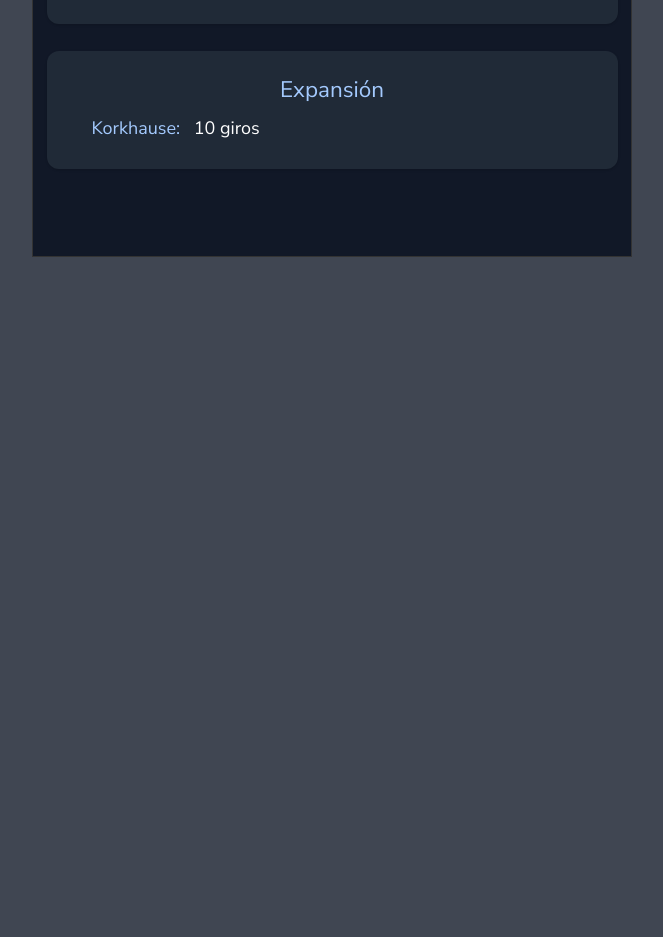
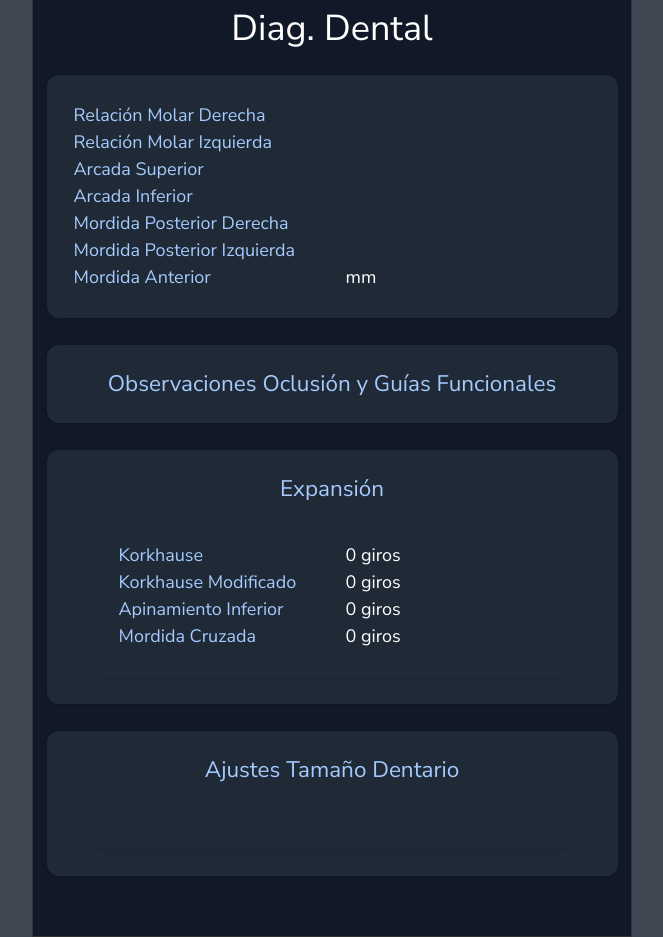
Before and after one commit to den-velez/orthodx, a Next.js app: page /patients/1/diagnostic in a window 1280 px wide. Shown: the part 840-1777 px from the top of the page, without its empty margins (308-971 px from the left). Before the commit the page ends 1097 px from the top, so only its background shows below. Built offline with nearby package versions, Linux system fonts and the light colour scheme; no server answers; the database is empty.

Commit message:
OD-27 feat dx result is done

```diff
--- a/src/app/patients/[id]/cephalometry/page.tsx
+++ b/src/app/patients/[id]/cephalometry/page.tsx
@@ -1,4 +1,4 @@
-import { IPatient, ICephalometry } from "@/interfaces";
+import { IPatient, ICephalometry, ICephalometryResult } from "@/interfaces";
 import { db } from "@/lib/firebase/firebase";
 import { doc, getDoc } from "firebase/firestore";
 import { FormCephalometryComponent } from "@/components";
@@ -23,6 +23,31 @@ export default async function Cephalometry({
 }) {
   const { id } = params;
   const patient = (await patientData(id)) as IPatient;
+  const cephalometry: ICephalometryResult = patient.cephalometry ?? {
+    createdAt: "",
+    updatedAt: "",
+    alturaFacialInfR1: "",
+    alturaFacialInfR2: "",
+    alturaFacialInfR3: "",
+    alturaFacialInfR4: "",
+    alturaFacialInfR5: "",
+    alturaInferior: "",
+    alturaInferiorMm: "",
+    biotipo: "",
+    cajaDental: "",
+    dxIIoIII: "",
+    ejeIncisivoInferior: "",
+    ejeIncisivoSuperior: "",
+    longMandR1: "",
+    longMandR2: "",
+    longMandR3: "",
+    longMandR4: "",
+    planoDeOclusion: "",
+    relacionEsqueletica: "",
+    relacionEsqueleticaMm: "",
+    segundoMolarInferior: "",
+    tendenciaVertical: "",
+  };
   const valorationCephalometry: ICephalometry =
     patient.valorationCephalometry ?? {
       createdAt: "",
@@ -54,6 +79,7 @@ export default async function Cephalometry({
         <FormCephalometryComponent
           patientId={id}
           currentValoration={valorationCephalometry}
+          cephalometry={cephalometry}
         />
       </div>
     </>
--- a/src/app/patients/[id]/diagnostic/DxSection.tsx
+++ b/src/app/patients/[id]/diagnostic/DxSection.tsx
@@ -19,7 +19,7 @@ export default function DxSection({
   iconShowen = true,
 }: {
   title?: string;
-  items: string[];
+  items: string | string[];
   iconShowen?: boolean;
 }) {
   return (
@@ -27,10 +27,13 @@ export default function DxSection({
       {title && (
         <h5 className='text-h5 text-txtBrand-secondary text-center'>{title}</h5>
       )}
-
-      {items.map((item, index) => (
-        <DxItem key={index} label={item} iconShowen={iconShowen} />
-      ))}
+      {items === typeof "string" && (
+        <DxItem label={items} iconShowen={iconShowen} />
+      )}
+      {Array.isArray(items) &&
+        items.map((item: string, index: number) => (
+          <DxItem key={index} label={item} iconShowen={iconShowen} />
+        ))}
     </section>
   );
 }
--- /dev/null
+++ b/src/app/patients/[id]/diagnostic/DxSectionDental.tsx
@@ -0,0 +1,16 @@
+export default function DxSectionDental({
+  label,
+  value = [],
+}: {
+  label: string;
+  value: string | string[];
+}) {
+  return (
+    <div className='grid grid-cols-[50%_50%] items-center gap-3'>
+      <span className='text-txtBrand-secondary justify-end'>{label}</span>
+      <span className=' text-txtLight-100 justify-start'>
+        {Array.isArray(value) ? value.join(" ") : value}
+      </span>
+    </div>
+  );
+}
--- a/src/app/patients/[id]/diagnostic/page.tsx
+++ b/src/app/patients/[id]/diagnostic/page.tsx
@@ -3,10 +3,13 @@ import {
   IArches,
   IToothSize,
   IDiscrepancyDiagnostic,
+  ICephalometryResult,
+  IPatientRequired,
 } from "@/interfaces";
 import { db } from "@/lib/firebase/firebase";
 import { doc, getDoc } from "firebase/firestore";
 import DxSection from "./DxSection";
+import DxSectionDental from "./DxSectionDental";
 
 const patientData = async (id: string) => {
   const docRef = doc(db, "patients", id);
@@ -27,40 +30,29 @@ const dxLabels = {
     relEsqueletica: "Relación Esquelética",
     bioTipo: "Biotipo",
     planoOclusal: "Plano de Oclusión",
+    comments: "Observacion De Radiografia Panoramica",
   },
   dental: {
     title: "Diag. Dental",
-    obsPanoramica: "Observacion De Radiografia Panoramica",
-    expansion: "Expansión",
+    relMolarRight: "Relación Molar Derecha",
+    relMolarLeft: "Relación Molar Izquierda",
+    archeUpper: "Arcada Superior",
+    archeLower: "Arcada Inferior",
+    posteriorBitRight: "Mordida Posterior Derecha",
+    posteriorBitLeft: "Mordida Posterior Izquierda",
+    anteriorBit: "Mordida Anterior",
+    comments: "Observaciones Oclusión y Guías Funcionales",
   },
-};
-
-const dxResults = {
-  relEsqueletica: [
-    "Clase III Esquelética Real 4 mm",
-    "Altura facial interior aumentado 5 Mm",
-  ],
-  biotipo: ["Mesofacial", "Crecimiento braquifacial"],
-  planoOclusion: [
-    "Plano de oclusión en clase III",
-    "Caja dental normal en 28 grados",
-    "2 ° molar inferior sobre el plano de oclusión 2 Mm",
-  ],
-  dental: [
-    "Relacion Esqueletica",
-    "Biotipo",
-    "Plano de Oclusion",
-    "Inclinacion Anterior",
-  ],
-  observationRx: [
-    "This is an observacion This is an observacion This is an observacion",
-  ],
-  giros: [
-    {
-      label: "Korkhause",
-      turns: "10 giros",
+  expansion: {
+    title: "Expansión",
+    korkhause: "Korkhause",
+    korkhauseFixed: "Korkhause Modificado",
+    apinamiento: "Apinamiento Inferior",
+    mordidaCruzada: "Mordida Cruzada",
   },
-  ],
+  dentalSize: {
+    title: "Ajustes Tamaño Dentario",
+  },
 };
 
 export default async function Diagnostic({
@@ -69,10 +61,167 @@ export default async function Diagnostic({
   params: { id: string };
 }) {
   const { id } = params;
-  const patient = (await patientData(id)) as IPatient;
+
+  const patient = (await patientData(id)) ?? {
+    valorationArches: {
+      d11: "",
+      d12: "",
+      d13: "",
+      d21: "",
+      d22: "",
+      d23: "",
+      d31: "",
+      d32: "",
+      d33: "",
+      d41: "",
+      d42: "",
+      d43: "",
+      aboveSum: 0,
+      belowSum: 0,
+      discrepancy: false,
+    },
+    valorationDental: {
+      relacionMolarDer: "",
+      relacionMolarIzq: "",
+      tamanoArcadaSup: "",
+      formaArcadaSup: "",
+      tamanoArcadaInf: "",
+      formaArcadaInf: "",
+      apinamientoSup: "",
+      apinamientoInf: "",
+      mordidaPosteriorDer: "",
+      mordidaPosteriorIzq: "",
+      mordidaAnterior: "",
+      mordidaAnteriorMM: "",
+    },
+    toothSizeModifed: {
+      d11: "",
+      d12: "",
+      d13: "",
+      d21: "",
+      d22: "",
+      d23: "",
+      d31: "",
+      d32: "",
+      d33: "",
+      d41: "",
+      d42: "",
+      d43: "",
+      aboveSum: 0,
+      belowSum: 0,
+      discrepancy: false,
+    },
+    expansionDiagnostic: {
+      apinamientoTurns: 0,
+      korkhauseTurns: 0,
+      korkhauseTurnsMod: 0,
+      mordidaCruzadaTurns: 0,
+    },
+    cephalometry: {
+      relacionEsqueletica: "",
+      dxIIoIII: "",
+      relacionEsqueleticaMm: "",
+      alturaInferior: "",
+      alturaInferiorMm: "",
+      biotipo: "",
+      tendenciaVertical: "",
+      planoDeOclusion: "",
+      cajaDental: "",
+      segundoMolarInferior: "",
+      ejeIncisivoSuperior: "",
+      ejeIncisivoInferior: "",
+    },
+    valorationCephalometry: {
+      mm: "",
+      molarInferior: "",
+      comments: "",
+    },
+  };
+
+  const {
+    valorationArches,
+    valorationDental,
+    toothSizeModifed,
+    expansionDiagnostic,
+    cephalometry,
+    valorationCephalometry,
+  } = patient as IPatientRequired;
+
+  const dxResults = {
+    relEsqueletica: [
+      `${cephalometry.relacionEsqueletica} ${cephalometry.dxIIoIII} ${cephalometry.relacionEsqueleticaMm} mm`,
+      `${cephalometry.alturaInferior} ${cephalometry.alturaInferiorMm} "mm"`,
+    ],
+    biotipo: [`${cephalometry.biotipo}`, `${cephalometry.tendenciaVertical}`],
+    planoOclusion: [
+      `${cephalometry.planoDeOclusion}`,
+      `${(cephalometry.cajaDental, valorationCephalometry.mm, "mm")}`,
+      `${
+        (cephalometry.segundoMolarInferior,
+        valorationCephalometry.molarInferior,
+        "mm")
+      }`,
+    ],
+    inclinacionAnterior: [
+      `${cephalometry.ejeIncisivoSuperior}`,
+      `${cephalometry.ejeIncisivoInferior}`,
+    ],
+    comments: valorationCephalometry.comments,
+    archeUpper: `${valorationDental.tamanoArcadaSup} ${valorationDental.formaArcadaSup}`,
+    archeLower: `${valorationDental.tamanoArcadaInf} ${valorationDental.formaArcadaInf}`,
+    apinamientoSup: valorationDental.apinamientoSup,
+    apinamientoInf: valorationDental.apinamientoInf,
+    posteriorBitRight: valorationDental.mordidaPosteriorDer,
+    posteriorBitLeft: valorationDental.mordidaPosteriorIzq,
+    anteriorBit: `${valorationDental.mordidaAnterior} ${valorationDental.mordidaAnteriorMM} mm`,
+    observationRx: valorationDental.comments,
+    korkhause: `${expansionDiagnostic.korkhauseTurns} giros`,
+    korkhauseFixed: `${expansionDiagnostic.korkhauseTurnsMod} giros`,
+    apinamiento: `${expansionDiagnostic.apinamientoTurns} giros`,
+    mordidaCruzada: `${expansionDiagnostic.mordidaCruzadaTurns} giros`,
+  };
+
+  const toothSizeDentalKeys = [
+    "d11",
+    "d12",
+    "d13",
+    "d21",
+    "d22",
+    "d23",
+    "d31",
+    "d32",
+    "d33",
+    "d41",
+    "d42",
+    "d43",
+  ];
+  const tamañoDental = toothSizeDentalKeys.map((key) => {
+    // this need to be enhanced
+    if (!valorationArches || !toothSizeModifed) return;
+
+    const keyArches = key as keyof IArches;
+    const keyToothSize = key as keyof IToothSize;
+
+    const patient = valorationArches[keyArches] ?? 0;
+    const modifided = toothSizeModifed[keyToothSize] ?? 0;
+
+    const diff = Number(patient) - Number(modifided);
+    const keyName = key.slice(1, 3);
+    const [quadrant, piece] = keyName.split("");
+    const keyFinal = `${quadrant}.${piece}`;
+
+    if (diff === 0) return;
+
+    if (diff > 0) {
+      return ["Aumentar", diff, "mm", "en", keyFinal];
+    } else {
+      return ["Striping", diff, "mm", "en", keyFinal];
+    }
+  });
+
   return (
-    <>
-      <div className='py-6 grid gap-6 '>
+    <div>
+      <section className='py-6 grid gap-6'>
         <h3 className='text-h3 text-txtLight-100 text-center'>
           {dxLabels.cephalometry.title}
         </h3>
@@ -89,25 +238,84 @@ export default async function Diagnostic({
           items={dxResults.planoOclusion}
         />
         <DxSection
-          title={dxLabels.dental.obsPanoramica}
-          items={dxResults.observationRx}
+          title={dxLabels.dental.comments}
+          items={dxResults.observationRx ?? ""}
           iconShowen={false}
         />
+      </section>
+      <section className='py-6 grid gap-6'>
+        <h3 className='text-h3 text-txtLight-100 text-center'>
+          {dxLabels.dental.title}
+        </h3>
+        <div className='p-6 bg-bgDark-080 rounded-[12px] shadow'>
+          <DxSectionDental
+            label={dxLabels.dental.relMolarRight}
+            value={valorationDental.relacionMolarDer}
+          />
+          <DxSectionDental
+            label={dxLabels.dental.relMolarLeft}
+            value={valorationDental.relacionMolarIzq}
+          />
+          <DxSectionDental
+            label={dxLabels.dental.archeUpper}
+            value={dxResults.archeUpper}
+          />
+          <DxSectionDental
+            label={dxLabels.dental.archeLower}
+            value={dxResults.archeLower}
+          />
+          <DxSectionDental
+            label={dxLabels.dental.posteriorBitRight}
+            value={dxResults.posteriorBitRight}
+          />
+          <DxSectionDental
+            label={dxLabels.dental.posteriorBitLeft}
+            value={dxResults.posteriorBitLeft}
+          />
+          <DxSectionDental
+            label={dxLabels.dental.anteriorBit}
+            value={dxResults.anteriorBit}
+          />
+        </div>
+        <DxSection
+          title={dxLabels.dental.comments}
+          items={dxResults.observationRx ?? ""}
+          iconShowen={false}
+        />
+      </section>
       <section className='py-6 px-10 flex flex-col gap-3  bg-bgDark-080 rounded-[12px] shadow'>
         <h5 className='text-h5 text-txtBrand-secondary text-center'>
-            {dxLabels.dental.expansion}
+          {dxLabels.expansion.title}
         </h5>
-          {dxResults.giros.map((giro, index) => (
-            <div key={index} className='flex items-center gap-3 '>
-              <span className='text-txtBrand-secondary'>
-                {giro.label}
-                {":"}
-              </span>
-              <span className='text-txtLight-100'>{giro.turns}</span>
+        <div className='p-6 bg-bgDark-080 rounded-[12px] shadow'>
+          <DxSectionDental
+            label={dxLabels.expansion.korkhause}
+            value={dxResults.korkhause}
+          />
+          <DxSectionDental
+            label={dxLabels.expansion.korkhauseFixed}
+            value={dxResults.korkhauseFixed}
+          />
+          <DxSectionDental
+            label={dxLabels.expansion.apinamiento}
+            value={dxResults.apinamiento}
+          />
+          <DxSectionDental
+            label={dxLabels.expansion.mordidaCruzada}
+            value={dxResults.mordidaCruzada}
+          />
         </div>
+      </section>
+      <section className='mt-6 py-6 px-10 flex flex-col gap-3  bg-bgDark-080 rounded-[12px] shadow'>
+        <h5 className='text-h5 text-txtBrand-secondary text-center'>
+          {dxLabels.dentalSize.title}
+        </h5>
+        <div className='p-6 flex flex-col gap- text-txtLight-100 text-h5 bg-bgDark-080 rounded-[12px] shadow'>
+          {tamañoDental.map((item, index) => (
+            <span>{item?.join(" ")}</span>
           ))}
+        </div>
       </section>
     </div>
-    </>
   );
 }
--- a/src/app/patients/[id]/treatments/page.tsx
+++ b/src/app/patients/[id]/treatments/page.tsx
@@ -52,11 +52,11 @@ export default async function TreatmentPlan({
   const treatmentsListPending =
     patient.treatmentList?.filter((treatment) => !treatment.done) || [];
 
-  const expansion = patient.resultDiagnostic?.expansion || [];
+  const expansion = patient?.expansionDiagnostic || [];
 
   return (
     <div className='grid grid-cols-1 gap-6'>
-      {expansion.length > 0 && (
+      {/* {expansion.length > 0 && (
         <TreatmentsSection title='Expansion (giros)'>
           <div className='flex flex-col gap-6'>
             {expansion.map((option, index) => (
@@ -87,7 +87,7 @@ export default async function TreatmentPlan({
       </TreatmentsSection>
       <TreatmentsSection title='Historial de Tratamientos'>
         <TreatmentDoneComponent treatments={treatmentsListDone} />
-      </TreatmentsSection>
+      </TreatmentsSection> */}
     </div>
   );
 }
--- a/src/components/formCephalometry/FormCephalometryComponent.tsx
+++ b/src/components/formCephalometry/FormCephalometryComponent.tsx
@@ -7,7 +7,11 @@ import { zodResolver } from "@hookform/resolvers/zod";
 
 import { ButtonComponent } from "@/components";
 import { CEPHALOMETRY_ITEMS } from "@/constants/constants";
-import { TCephalometryItem, ICephalometry } from "@/interfaces";
+import {
+  TCephalometryItem,
+  ICephalometry,
+  ICephalometryResult,
+} from "@/interfaces";
 import { updatePatient } from "@/lib/actions/actions";
 import { cephalometryDiagnostic } from "@/lib/diagnostic/cephalometry";
 
@@ -49,8 +53,10 @@ function CephalometryItem({
   label,
   inputName,
   rangeLabel,
-  rangeMin,
-  rangeMax,
+  longR1,
+  longR4,
+  alturaR1,
+  alturaR5,
   register,
   errors,
 }: TCephalometryItem) {
@@ -65,10 +71,10 @@ function CephalometryItem({
         {!rangeLabel && (
           <div className='flex gap-2'>
             <span className='px-1 sm:px-3 border border-bgDark-080'>
-              {rangeMin}
+              {inputName === "longMandibular" ? longR1 : alturaR1}
             </span>
             <span className='px-1 sm:px-3 border border-bgDark-080'>
-              {rangeMax}
+              {inputName === "longMandibular" ? longR4 : alturaR5}
             </span>
           </div>
         )}
@@ -88,11 +94,16 @@ function CephalometryItem({
 export default function FormCephalometryComponent({
   currentValoration,
   patientId,
+  cephalometry,
 }: {
   currentValoration: ICephalometry;
   patientId: string;
+  cephalometry: ICephalometryResult;
 }) {
   const [isSubmitted, setSubmitted] = useState(false);
+
+  const { alturaFacialInfR1, alturaFacialInfR5, longMandR1, longMandR4 } =
+    cephalometry;
 
   const {
     register,
@@ -150,6 +161,10 @@ export default function FormCephalometryComponent({
             key={index}
             register={register}
             errors={errors}
+            longR1={longMandR1}
+            longR4={longMandR4}
+            alturaR1={alturaFacialInfR1}
+            alturaR5={alturaFacialInfR5}
             {...item}
           />
         ))}
--- a/src/constants/constants.ts
+++ b/src/constants/constants.ts
@@ -19,14 +19,10 @@ export const CEPHALOMETRY_ITEMS: TCephalometryItem[] = [
   },
   {
     label: "Long. Mandibular",
-    rangeMin: 123,
-    rangeMax: 123,
     inputName: "longMandibular",
   },
   {
     label: "Altura Facial Inf",
-    rangeMin: 123,
-    rangeMax: 123,
     inputName: "alturaFacialInf",
   },
   {
--- a/src/interfaces/patient.interface.ts
+++ b/src/interfaces/patient.interface.ts
@@ -1,8 +1,8 @@
 import {
   IArches,
   ICephalometry,
+  ICephalometryResult,
   IDental,
-  IDiagnostic,
   IOdontogram,
   IToothSize,
   ITreatment,
@@ -22,11 +22,11 @@ export interface IPatient extends IPatientCard {
   doctorOffice: string;
   doctor: string;
   drawRequest?: IDrawRequest;
+  cephalometry?: ICephalometryResult;
   valorationCephalometry?: ICephalometry;
   valorationDental?: IDental;
   valorationArches?: IArches;
   valorationOdotontogram?: IOdontogram;
-  resultDiagnostic?: IDiagnostic;
   toothSizeModifed?: IToothSize;
   toothSizeTreatment?: IToothSize;
   treatmentList?: ITreatment[];
@@ -34,6 +34,8 @@ export interface IPatient extends IPatientCard {
   assets?: IPatientAssets[];
   expansionDiagnostic?: IExpansion;
 }
+
+export interface IPatientRequired extends Required<IPatient> {}
 
 export interface IExpansion {
   apinamientoTurns: number;
--- a/src/interfaces/valorations.interface.ts
+++ b/src/interfaces/valorations.interface.ts
@@ -2,8 +2,10 @@ export type TCephalometryItem = {
   label: string;
   inputName: string;
   rangeLabel?: string;
-  rangeMin?: number;
-  rangeMax?: number;
+  longR1?: number | string;
+  longR4?: number | string;
+  alturaR1?: number | string;
+  alturaR5?: number | string;
   register?: any;
   errors?: any;
 };
--- a/src/lib/diagnostic/cephalometry.ts
+++ b/src/lib/diagnostic/cephalometry.ts
@@ -329,6 +329,7 @@ export async function cephalometryDiagnostic(
   );
 
   return {
+    ...cephalometryCalculatedValues,
     ...cephalometryResults,
     dxIIoIII,
   };
```
Also changed, not shown: src/interfaces/diagnostic.interface.ts (+24 -38 lines), public/sw.js. Lines whose indentation alone changed are shown as unchanged.
